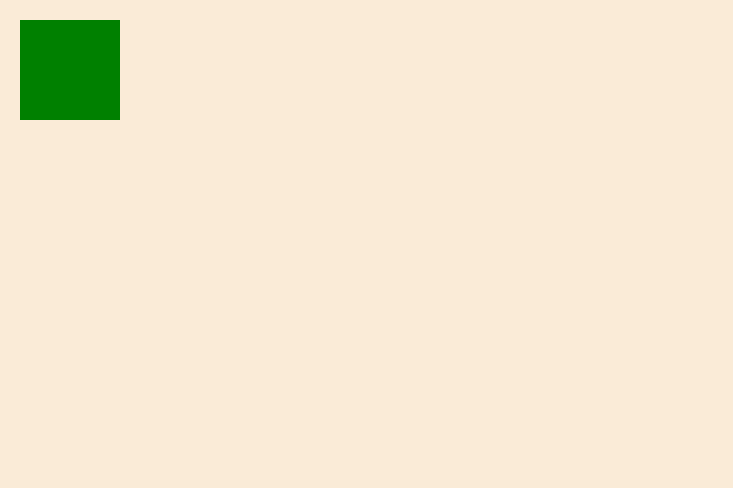
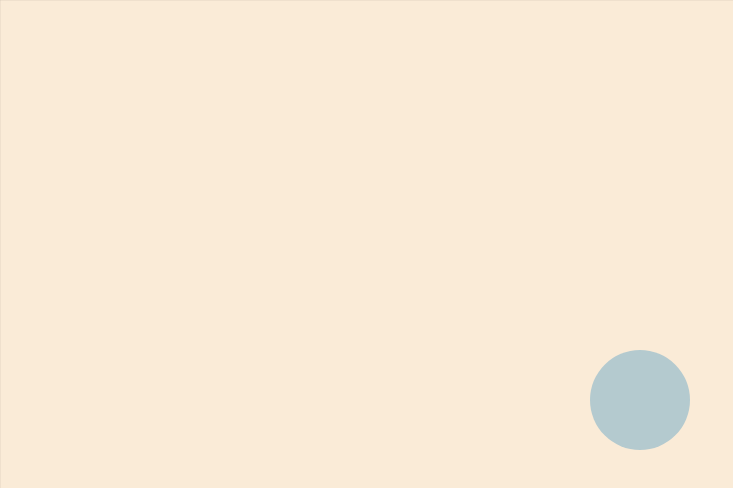
Before and after one commit to danhandrea/canvastree, a plain HTML site: page index.html in a window 1280 px wide. Shown: the whole page, without its empty margins (0-733 px from the left). Drawn offline with Linux system fonts and the light colour scheme.

Commit message:
a little better

```diff
--- a/src/FTE/displayTransform.js
+++ b/src/FTE/displayTransform.js
@@ -19,7 +19,7 @@ export default class DisplayTransform {
         this.dscale = 1;
         this.drotate = 0;
         this.drag = 0.1; // drag for movements
-        this.accel = 0.7; // acceleration
+        this.accel = 0.9; // acceleration
         this.matrix = [0, 0, 0, 0, 0, 0]; // main matrix
         this.invMatrix = [0, 0, 0, 0, 0, 0]; // invers matrix;
         this.mouseX = 0;
@@ -34,6 +34,9 @@ export default class DisplayTransform {
     }
     setHome() {
         this.ctx.setTransform(1, 0, 0, 1, 0, 0);
+    }
+    convert(x, y) {
+
     }
     update(mouse) {
         // smooth all movement out. drag and accel control how this moves
@@ -98,12 +101,12 @@ export default class DisplayTransform {
                 // comment out the following is you change drag and accel
                 // and the zoom does not feel right (lagging and not
                 // zooming around the mouse
-                /*
+
                 this.cox = mouse.x;
                 this.coy = mouse.y;
                 this.cx = this.mouseX;
                 this.cy = this.mouseY;
-                */
+
                 if (mouse.w > 0) { // zoom in
                     this.scale *= 1.1;
                     mouse.w -= 20;
--- a/src/FTE/index.js
+++ b/src/FTE/index.js
@@ -8,6 +8,10 @@ export default class FTE {
         this.timer = 0;
         this.displayTransform = null;
         this.mouse = new Mouse();
+        this.lastCalledTime = new Date();
+        this.fps = 0;
+        this.properFPS = 0;
+        this.elapsed = 0;
     }
     init(e) {
         // attach events
@@ -16,6 +20,8 @@ export default class FTE {
         this.initHtml('greedy');
         // resize
         this.resize();
+
+        this.ctx.translate(this.canvas.width / 2, this.canvas.height / 2);
     }
 
     initHtml(id) {
@@ -30,12 +36,21 @@ export default class FTE {
 
         this.displayTransform = new DisplayTransform(this.ctx);
 
+
+        // set the canvas origin (0,0) to center canvas
+        // All coordinates to the left of center canvas are negative
+        // All coordinates below center canvas are negative
+        // this.ctx.translate(this.canvas.width / 2, this.canvas.height / 2);
+
         this.setupMouse();
+        this.update();
     }
 
     resize() {
         this.canvas.height = Math.max(window.innerHeight, document.body.clientHeight);
         this.canvas.width = Math.max(window.innerWidth, document.body.clientWidth);
+        this.displayTransform.ox = this.canvas.width / 2;
+        this.displayTransform.oy = this.canvas.height / 2;
         // Resizing the canvas element will automatically clear all drawings off the canvas.
         // this.draw();
     }
@@ -55,31 +70,111 @@ export default class FTE {
     }
 
     update() {
+        /**
+         * FPS
+         */
+        if (!this.lastCalledTime) {
+            this.lastCalledTime = Date.now();
+            this.fps = 0;
+        }
+        let delta = (Date.now() - this.lastCalledTime);
+        this.elapsed += delta;
+        if (this.elapsed >= 1000) {
+            this.elapsed = 0;
+            this.properFPS = this.fps;
+        }
+
+        this.lastCalledTime = Date.now();
+        delta /= 1000;
+        this.fps = 1 / delta;
+        /**
+         * timer
+         */
         this.timer += 1; // update timere
         // update the transform
         this.displayTransform.update(this.mouse);
-        // set home transform to clear the screem
+        // set home transform to clear the screen
         this.displayTransform.setHome();
         this.ctx.clearRect(0, 0, this.canvas.width, this.canvas.height);
 
         this.displayTransform.setTransform();
 
         this.draw();
+        // this.drawLines();
+        this.drawMouseLines();
 
-        if (this.mouse.buttonRaw === 4) { // right click to return to homw
+        if (this.mouse.buttonRaw === 4) { // right click to return to home
             this.displayTransform.x = 0;
             this.displayTransform.y = 0;
             this.displayTransform.scale = 1;
             this.displayTransform.rotate = 0;
-            this.displayTransform.ox = 0;
-            this.displayTransform.oy = 0;
+            this.displayTransform.ox = this.canvas.width / 2;
+            this.displayTransform.oy = this.canvas.height / 2;
         }
         // reaquest next frame
         requestAnimationFrame(this.update.bind(this));
     }
 
     draw() {
-        this.ctx.fillStyle = 'green';
-        this.ctx.fillRect(20, 20, 100, 100);
+        this.ctx.fillStyle = '#b4cacf';
+        this.ctx.beginPath();
+        this.ctx.arc(0, 0, 50, 0, 2 * Math.PI, false);
+        this.ctx.fill();
+        // this.ctx.stroke();
+        // this.ctx.fillRect(-50, -50, 100, 100);
+    }
+
+    drawLines() {
+        let ctx = this.ctx;
+
+        var spacing = 20;
+        ctx.lineWidth = 2;
+        ctx.strokeStyle = '#555';
+        ctx.beginPath();
+
+        ctx.moveTo(0, 0);
+        ctx.lineTo(0, this.canvas.height / 2);
+
+        ctx.moveTo(0, 0);
+        ctx.lineTo(0, -this.canvas.height / 2);
+
+        ctx.moveTo(0, 0);
+        ctx.lineTo(this.canvas.width / 2, 0);
+
+        ctx.moveTo(0, 0);
+        ctx.lineTo(-this.canvas.width / 2, 0);
+
+
+        ctx.stroke();
+    }
+
+    drawMouseLines() {
+        let ctx = this.ctx;
+        let mouse = this.mouse;
+        let canvas = this.canvas;
+        var spacing = 20;
+        ctx.lineWidth = .1;
+        ctx.strokeStyle = '#e1e5e6';
+        ctx.beginPath();
+
+        ctx.moveTo(mouse.rx, mouse.ry);
+        ctx.lineTo(mouse.rx, mouse.ry - mouse.y);
+
+        ctx.moveTo(mouse.rx, mouse.ry);
+        ctx.lineTo(mouse.rx, canvas.height - mouse.y + mouse.ry);
+
+        ctx.moveTo(mouse.rx, mouse.ry);
+        ctx.lineTo(mouse.rx - mouse.x, mouse.ry);
+
+        ctx.moveTo(mouse.rx, mouse.ry);
+        ctx.lineTo(canvas.width - mouse.x + mouse.rx, mouse.ry);
+
+        ctx.strokeStyle = '#222';
+        this.ctx.fillStyle = '#222';
+
+        ctx.fillText(`${this.properFPS.toFixed(2)}`, mouse.rx + 5, mouse.ry - 15);
+        ctx.fillText(`x:${mouse.rx.toFixed(0)},y:${mouse.ry.toFixed(0)}`, mouse.rx + 5, mouse.ry - 5);
+
+        ctx.stroke();
     }
 }
--- a/src/index.js
+++ b/src/index.js
@@ -4,7 +4,6 @@ var fte = new FTE();
 
 window.addEventListener('load', () => {
     fte.init();
-    fte.update();
 });
 
 window.fte = fte;
--- a/style.css
+++ b/style.css
@@ -12,3 +12,6 @@ body {
 body {
     overflow: hidden;
 }
+canvas {
+    cursor: none;
+}
```
